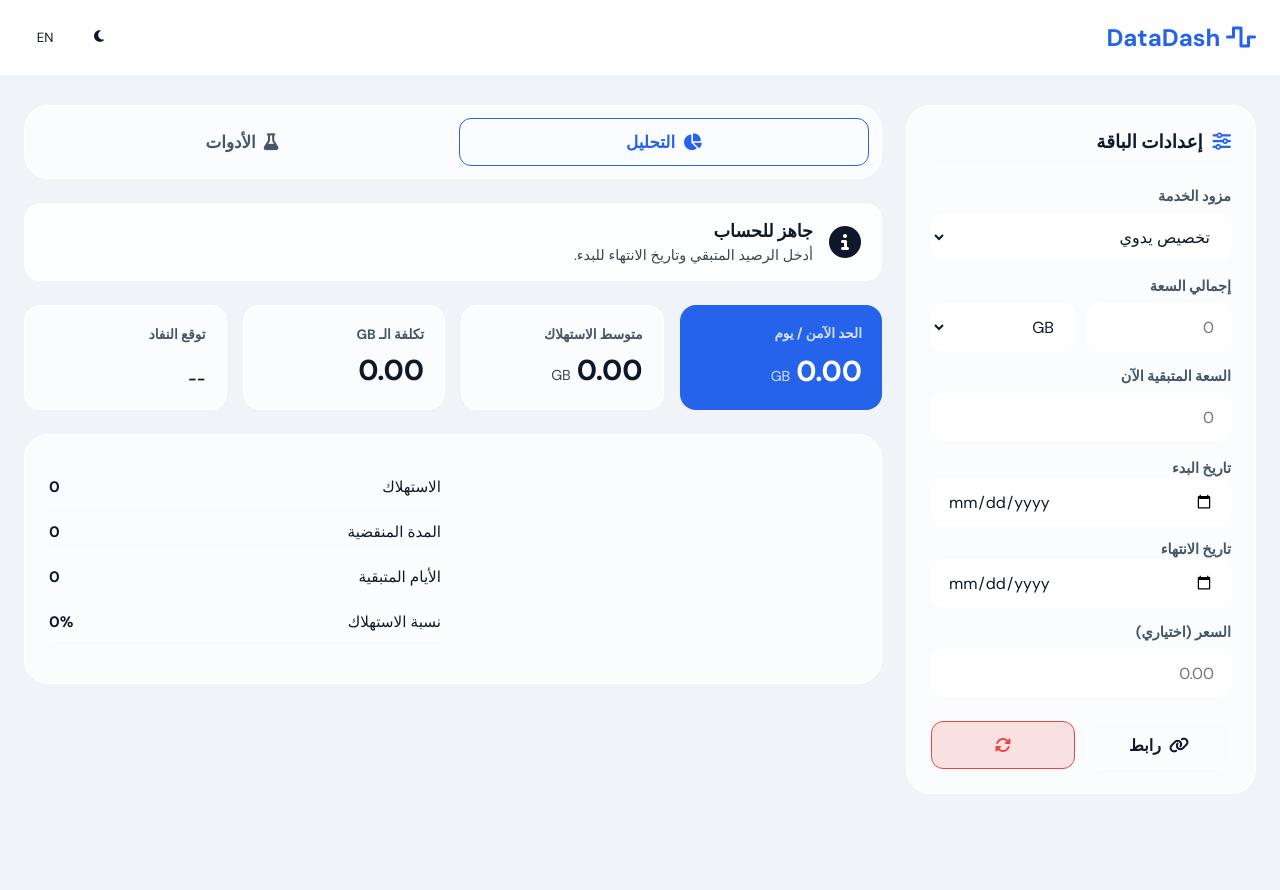
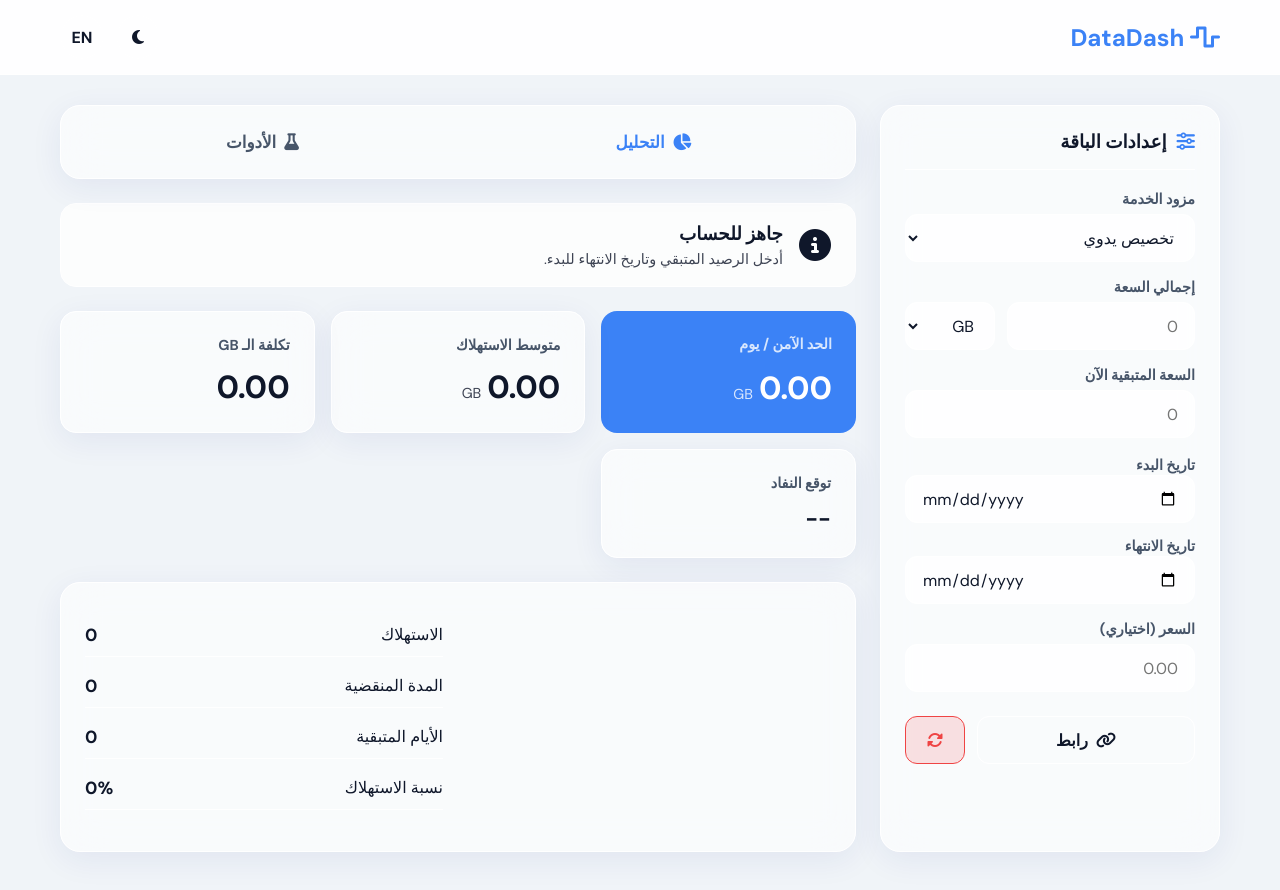
Before and after one commit to azzubairx/data-calculator, a plain HTML site: page index.html in a window 1280 px wide. Before the commit the page ends 824 px from the top, so only its background shows below. Drawn offline with nearby package versions, Linux system fonts and the light colour scheme; a web font is replaced by a local one.

Commit message:
Refactor CSS styles for improved layout and design
Updated various CSS variables for background and color adjustments, modified button sizes, and adjusted layout properties for better responsiveness.

```diff
--- a/css/style.css
+++ b/css/style.css
@@ -1,116 +1,107 @@
-@font-face { font-family: 'Casa'; src: url('../fonts/Casa.ttf') format('truetype'); font-display: swap;}
-@font-face { font-family: 'Casa'; src: url('../fonts/CasaB.ttf') format('truetype'); font-weight: bold; font-display: swap;}
+@font-face { font-family: 'Casa'; src: url('../fonts/Casa.ttf') format('truetype'); font-display: swap; }
+@font-face { font-family: 'Casa'; src: url('../fonts/CasaB.ttf') format('truetype'); font-weight: bold; font-display: swap; }
 
 :root {
-    --bg-main: #0B1121; --bg-glass: rgba(30, 41, 59, 0.5); --bg-nav: rgba(11, 17, 33, 0.95);
+    --bg-main: #0B1121; --bg-glass: rgba(30, 41, 59, 0.4); --bg-nav: rgba(11, 17, 33, 0.95);
     --primary: #3B82F6; --primary-hover: #2563EB;
     --text-main: #F8FAFC; --text-muted: #94A3B8;
     --border-glass: rgba(255, 255, 255, 0.1); --input-bg: rgba(15, 23, 42, 0.6);
+    --shadow-glass: 0 8px 32px 0 rgba(0, 0, 0, 0.3);
 
-    --c-green: #10B981; --bg-green: rgba(16, 185, 129, 0.15);
-    --c-warn: #F59E0B; --bg-warn: rgba(245, 158, 11, 0.15);
+    --c-grn: #10B981; --bg-grn: rgba(16, 185, 129, 0.15);
+    --c-wrn: #F59E0B; --bg-wrn: rgba(245, 158, 11, 0.15);
     --c-red: #EF4444; --bg-red: rgba(239, 68, 68, 0.15);
 }
 [data-theme="light"] {
-    --bg-main: #F0F4F8; --bg-glass: rgba(255, 255, 255, 0.7); --bg-nav: rgba(255, 255, 255, 0.95);
-    --primary: #2563EB; --primary-hover: #1D4ED8;
+    --bg-main: #F0F4F8; --bg-glass: rgba(255, 255, 255, 0.6); --bg-nav: rgba(255, 255, 255, 0.95);
     --text-main: #0F172A; --text-muted: #475569;
-    --border-glass: rgba(255, 255, 255, 1); --input-bg: rgba(255, 255, 255, 0.9);
+    --border-glass: rgba(255, 255, 255, 1); --input-bg: rgba(255, 255, 255, 0.8);
+    --shadow-glass: 0 8px 32px 0 rgba(31, 38, 135, 0.07);
 }
 
 * { box-sizing: border-box; margin: 0; padding: 0; }
 
 body {
-    background-color: var(--bg-main); color: var(--text-main); direction: rtl;
-    font-family: 'DM Sans', 'Casa', sans-serif; /* DM Sans Ensures 0-9 digits universally */
-    font-variant-numeric: tabular-nums; /* Strictly English numbers visually */
+    background: var(--bg-main); color: var(--text-main); direction: rtl;
+    font-family: 'DM Sans', 'Casa', sans-serif;
+    font-variant-numeric: tabular-nums; /* أرقام أجنبية 123 للكل */
     min-height: 100vh;
 }
 [dir="ltr"] body { direction: ltr; }
 
-/* Structural Alignments */
-.container { max-width: 1300px; margin: 0 auto; padding: 0 24px; width: 100%;}
-nav { height: 75px; background: var(--bg-nav); border-bottom: 1px solid var(--border-glass); display: flex;}
-.nav-wrapper { display: flex; justify-content: space-between; align-items: center;}
-.logo { font-size: 1.5rem; font-weight: bold; color: var(--primary); text-decoration: none; font-family: 'DM Sans', sans-serif;}
+/* ── الهندسة البصرية والمحاذاة ── */
+.container { width: 100%; max-width: 1200px; margin: 0 auto; padding: 0 20px; }
+nav { height: 75px; background: var(--bg-nav); border-bottom: 1px solid var(--border-glass); display: flex; }
+.nav-wrapper { display: flex; justify-content: space-between; align-items: center; width: 100%; }
+.logo { font-size: 1.5rem; font-weight: bold; color: var(--primary); text-decoration: none; font-family: 'DM Sans', sans-serif; }
 .nav-controls { display: flex; gap: 12px; }
 
-/* Buttons & Inputs (Strict 48px Height alignment) */
 .icon-btn, .lang-switch {
-    width: 42px; height: 42px; border-radius: 50%; background: var(--bg-glass); border: 1px solid var(--border-glass);
+    width: 44px; height: 44px; border-radius: 50%; background: var(--bg-glass); border: 1px solid var(--border-glass);
     color: var(--text-main); cursor: pointer; display: flex; align-items: center; justify-content: center;
-    transition: 0.3s; font-family: 'DM Sans', sans-serif;
+    transition: 0.3s; font-family: 'DM Sans', sans-serif; font-weight: bold; font-size: 1rem;
 }
-.icon-btn:hover, .lang-switch:hover, .btn:hover { background: var(--primary); border-color: var(--primary); color: white;}
-.font-bold { font-weight: bold; }
+.icon-btn:hover, .lang-switch:hover, .btn:hover { background: var(--primary); border-color: var(--primary); color: #fff;}
+
+.dashboard-wrapper { display: flex; flex-direction: column; gap: 24px; padding-top: 30px; padding-bottom: 50px; }
+@media (min-width: 992px) {
+    .dashboard-wrapper { flex-direction: row; }
+    .sidebar { width: 340px; flex-shrink: 0; }
+    .main-area { flex: 1; min-width: 0; }
+}
+
+.glass-card { background: var(--bg-glass); backdrop-filter: blur(20px); border: 1px solid var(--border-glass); border-radius: 20px; padding: 24px; box-shadow: var(--shadow-glass); }
+.sec-header { font-size: 1.15rem; font-weight: bold; display: flex; gap: 10px; align-items: center; border-bottom: 1px solid var(--border-glass); padding-bottom: 15px; margin-bottom: 20px; }
+.sec-header i { color: var(--primary); }
+.mb-0 { margin-bottom: 0; border-bottom: none; padding-bottom: 0;}
+
+/* ── الحقول والأزرار ── */
+.form-group { margin-bottom: 16px; display: flex; flex-direction: column; gap: 6px; }
+label { font-size: 0.9rem; font-weight: bold; color: var(--text-muted); }
+.input-grid { display: flex; gap: 12px; }
 
 .form-control {
     width: 100%; height: 48px; border-radius: 12px; border: 1px solid var(--border-glass);
     background: var(--input-bg); color: var(--text-main); padding: 0 16px;
-    font-family: 'DM Sans', 'Casa', sans-serif; font-size: 1rem; outline: none; transition: 0.3s;
+    font-family: inherit; font-size: 1rem; outline: none; transition: 0.3s;
 }
 .form-control:focus { border-color: var(--primary); }
 [data-theme="dark"] input[type="date"] { color-scheme: dark; }
-
-/* Layout Grid */
-.dashboard-wrapper { display: flex; flex-direction: column; gap: 24px; padding: 30px 24px; max-width: 1300px; margin: 0 auto; align-items: stretch; }
-@media (min-width: 992px) {
-    .dashboard-wrapper { flex-direction: row; }
-    .sidebar { width: 350px; flex-shrink: 0; }
-    .main-area { flex: 1; min-width: 0; } /* Prevents overflow */
-}
-
-/* Glass Geometry */
-.glass-card {
-    background: var(--bg-glass); border: 1px solid var(--border-glass);
-    border-radius: 24px; padding: 24px; backdrop-filter: blur(20px);
-}
-.sec-header { font-size: 1.15rem; font-weight: bold; margin-bottom: 20px; display: flex; gap: 10px; align-items: center; border-bottom: 1px solid var(--border-glass); padding-bottom: 12px;}
-.sec-header i { color: var(--primary); }
-
-.form-group { margin-bottom: 16px; display: flex; flex-direction: column; gap: 8px;}
-label { font-size: 0.9rem; font-weight: bold; color: var(--text-muted); }
-.input-grid { display: flex; gap: 12px; }
+.unit-select { flex-basis: 90px; flex-shrink: 0;}
 
 .btn-row { display: flex; gap: 12px; margin-top: 24px; }
-.btn { height: 48px; flex: 1; border-radius: 12px; font-weight: bold; font-size: 1rem; font-family: inherit; display: flex; align-items: center; justify-content: center; gap: 8px; cursor: pointer; border: 1px solid transparent; transition: 0.3s;}
-.btn-outline { background: transparent; border-color: var(--border-glass); color: var(--text-main);}
-.btn-danger { background: var(--bg-red); border-color: var(--c-red); color: var(--c-red);}
+.btn { height: 48px; border-radius: 12px; border: 1px solid var(--border-glass); font-weight: bold; font-family: inherit; font-size: 1rem; display: flex; justify-content: center; align-items: center; gap: 8px; cursor: pointer; transition: 0.3s; background: transparent; color: var(--text-main);}
+#btnShare { flex: 1; }
+.btn-danger { background: var(--bg-red); border-color: var(--c-red); color: var(--c-red); width: 60px; }
 
-/* Tabs & Dashboard Internal Elements */
-.tabs-container { padding: 12px; display: flex; gap: 12px; margin-bottom: 24px;}
-.tab-btn { flex: 1; height: 48px; border-radius: 12px; background: transparent; border: 1px solid transparent; color: var(--text-muted); cursor: pointer; font-weight: bold; font-family: inherit; font-size: 1.05rem; display: flex; gap: 8px; justify-content: center; align-items: center; transition: 0.3s;}
-.tab-btn.active { background: var(--primary-glass); border-color: var(--primary); color: var(--primary);}
-.tab-content { display: none; animation: fadeIn 0.4s;}
+/* ── التبويبات والمؤشرات ── */
+.tabs-container { display: flex; gap: 12px; padding: 12px; margin-bottom: 24px;}
+.tab-btn { flex: 1; height: 48px; border-radius: 12px; background: transparent; border: none; color: var(--text-muted); font-weight: bold; font-family: inherit; font-size: 1.05rem; display: flex; gap: 8px; align-items: center; justify-content: center; cursor: pointer; transition: 0.3s; }
+.tab-btn.active { background: var(--primary-glass); color: var(--primary); border: 1px solid var(--border-primary); }
+.tab-content { display: none; animation: fade 0.4s; }
 .tab-content.active { display: block; }
-@keyframes fadeIn { from{opacity:0; transform: translateY(5px)} to{opacity:1;} }
+@keyframes fade { from {opacity:0; transform:translateY(5px)} to {opacity:1;} }
 
-.status-box { padding: 16px 20px; border-radius: 16px; display: flex; gap: 16px; align-items: center; border: 1px solid var(--border-glass); margin-bottom: 24px; background: var(--input-bg); transition: 0.3s;}
+.status-box { padding: 18px 24px; border-radius: 16px; display: flex; gap: 16px; align-items: center; background: var(--input-bg); border: 1px solid var(--border-glass); margin-bottom: 24px; transition: 0.3s; }
 #stIcon { font-size: 2rem; }
-.status-box h3 { margin-bottom: 4px; font-size: 1.1rem; }
-.status-box p { font-size: 0.9rem; margin: 0; opacity: 0.8;}
+.status-box h3 { font-size: 1.15rem; margin-bottom: 4px; }
+.status-box p { font-size: 0.9rem; margin: 0; opacity: 0.8; }
 
-.metrics-grid { display: grid; grid-template-columns: repeat(auto-fit, minmax(200px, 1fr)); gap: 16px; margin-bottom: 24px; }
-.metric { padding: 20px; display: flex; flex-direction: column; justify-content: space-between; border-radius: 16px;}
-.primary-card { background: var(--primary); color: white; }
+.metrics-grid { display: grid; grid-template-columns: repeat(auto-fit, minmax(220px, 1fr)); gap: 16px; margin-bottom: 24px; }
+.metric { padding: 24px; border-radius: 16px; display: flex; flex-direction: column; justify-content: space-between; }
+.primary-card { background: var(--primary); color: white; border: none; }
 .primary-card .m-lbl { color: rgba(255,255,255,0.8); }
-.m-lbl { font-size: 0.85rem; font-weight: bold; margin-bottom: 8px; color: var(--text-muted);}
-.m-val-row { display: flex; align-items: baseline; gap: 6px;}
-.m-val { font-size: 1.8rem; font-weight: bold; font-family: 'DM Sans', sans-serif;}
-.m-unit { font-size: 0.9rem; font-weight: normal; opacity: 0.8;}
-.date-val { font-size: 1.25rem !important; }
+.m-lbl { font-size: 0.9rem; font-weight: bold; color: var(--text-muted); margin-bottom: 12px; }
+.m-val-row { display: flex; align-items: baseline; gap: 6px; }
+.m-val { font-size: 2rem; font-weight: bold; font-family: 'DM Sans', sans-serif;}
+.text-sm { font-size: 1.4rem; }
+.m-unit { font-size: 0.9rem; font-weight: normal; opacity: 0.8; }
 
-.chart-wrapper { display: flex; flex-direction: column; gap: 24px; align-items: center;}
-@media (min-width:768px){ .chart-wrapper {flex-direction: row;} }
-.chart-canvas { flex: 1; height: 200px; width: 100%; min-width: 200px;}
-.chart-details { flex: 1; width: 100%; display: flex; flex-direction: column; gap: 16px; }
-.d-row { display: flex; justify-content: space-between; border-bottom: 1px solid var(--border-glass); padding-bottom: 8px; font-size: 0.95rem; }
+.chart-wrapper { display: flex; flex-direction: column; gap: 30px; align-items: center; }
+@media (min-width: 768px){ .chart-wrapper { flex-direction: row; } }
+.chart-canvas { flex: 1; height: 220px; width: 100%; min-width: 200px; }
+.chart-details { flex: 1; width: 100%; display: flex; flex-direction: column; gap: 18px; }
+.d-row { display: flex; justify-content: space-between; border-bottom: 1px solid var(--border-glass); padding-bottom: 10px; font-size: 1rem; }
+.d-row strong { font-family: 'DM Sans', sans-serif; font-size: 1.1rem;}
 
-/* Simulation Tools */
-.mb-2 { margin-bottom: 24px; }
-.tool-desc { font-size: 0.9rem; color: var(--text-muted); line-height: 1.6; }
-.mt-1 { margin-top: 12px; }
-.result-box { padding: 12px; border-radius: 12px; background: var(--input-bg); border: 1px solid var(--border-glass); text-align: center; color: var(--primary); font-weight: bold; font-family: 'DM Sans', sans-serif; font-size: 1.1rem; min-height: 48px; display: flex; align-items: center; justify-content: center;}
-.text-sm { font-size: 0.95rem; }
-
-input[type="range"] { accent-color: var(--primary); }
+.result-box { height: 60px; background: var(--bg-main); border: 1px dashed var(--border-glass); border-radius: 12px; display: flex; align-items: center; justify-content: center; font-weight: bold; font-family: 'DM Sans', sans-serif; font-size: 1.1rem; color: var(--primary); }
```
